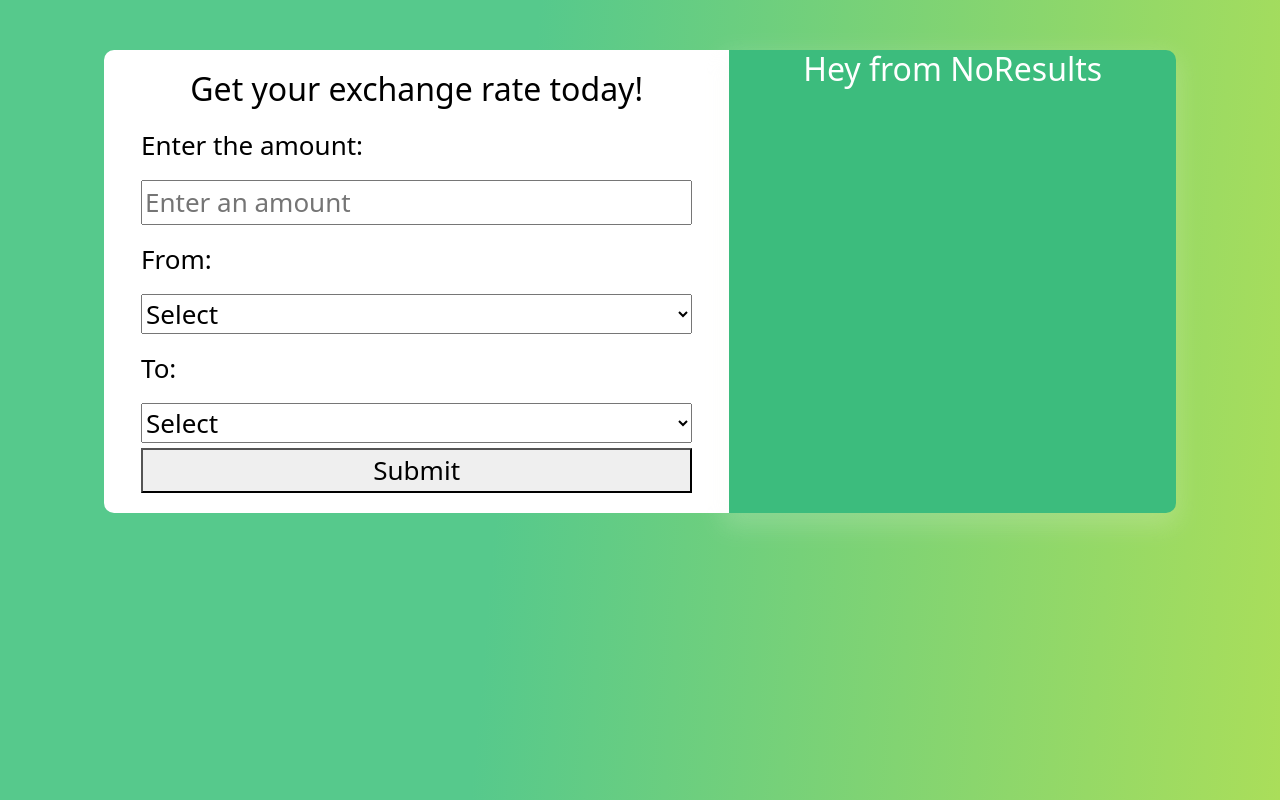
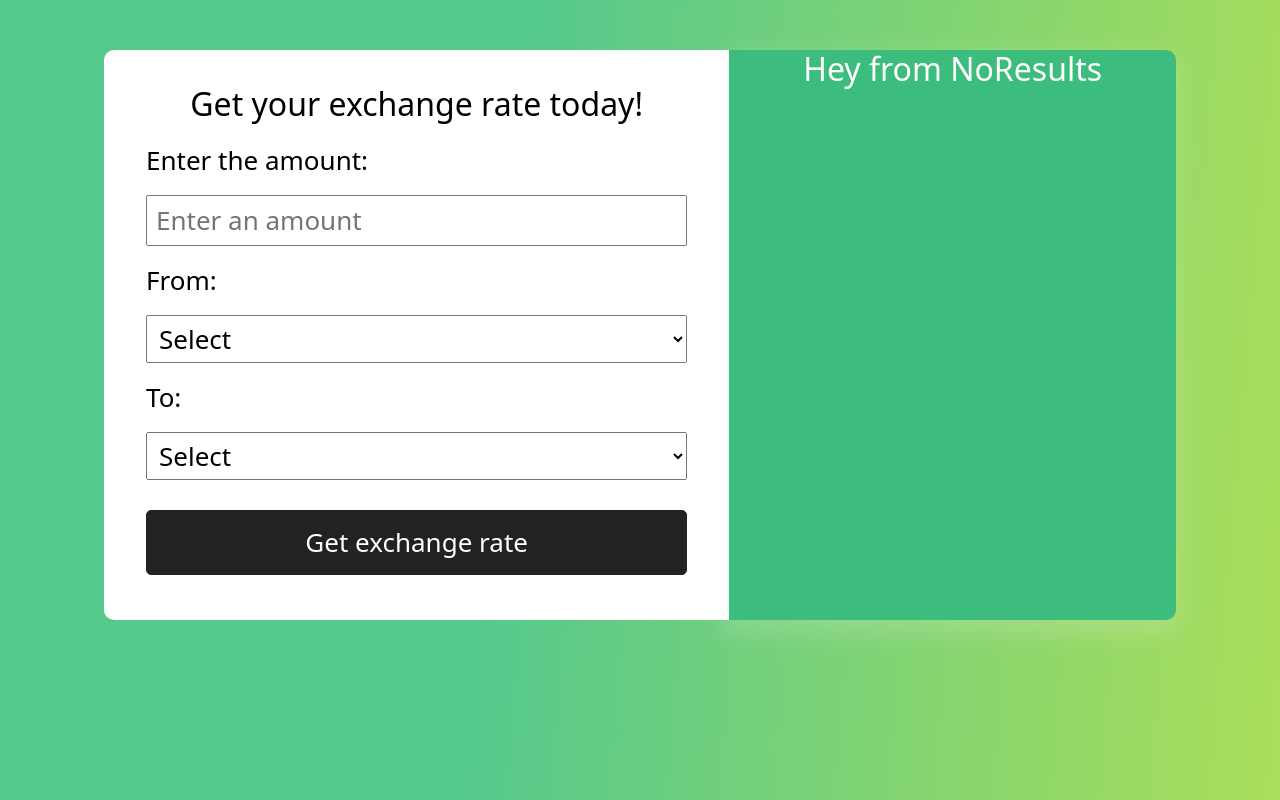
Before and after one commit to MarianaTellezR/currency-converter-mariana-tellez, a React (Create React App) app: page / in a window 1280 px wide. Built offline with nearby package versions, Linux system fonts and the light colour scheme.

Commit message:
Updated styling for the button

```diff
--- a/src/Data.css
+++ b/src/Data.css
@@ -1,5 +1,5 @@
 .Data {
-  margin: 20px 25px;
+  margin: 35px 30px;
 }
 
 .Data form {
@@ -8,10 +8,27 @@
 }
 
 .Data label {
-    text-align: start;
-    padding: 10px 0px;
+  text-align: start;
+  padding: 10px 0px;
 }
 
-.Data input, .Data select {
-    margin: 5px 0px;
+.Data input,
+.Data select {
+  margin: 5px 0px;
+  padding: 4px 8px;
 }
+
+.Data button {
+  margin-top: 25px;
+  margin-bottom: 10px;
+  padding: 12px 0px;
+  border-radius: 5px;
+  background-color: #222222;
+  color: white;
+  border: 1px solid #222222;
+  transition: all 120ms ease-in-out;
+}
+
+.Data button:hover {
+  background-color: #424242;
+}
--- a/src/Data.js
+++ b/src/Data.js
@@ -127,7 +127,7 @@ export default function Data({ sendData }) {
         <option value="thb">THB Thai Baht</option>
         <option value="zar">ZAR South African Rand</option>
       </select>
-      <button type="submit">Submit</button>
+      <button type="submit">Get exchange rate</button>
     </form>
   );
 
```
